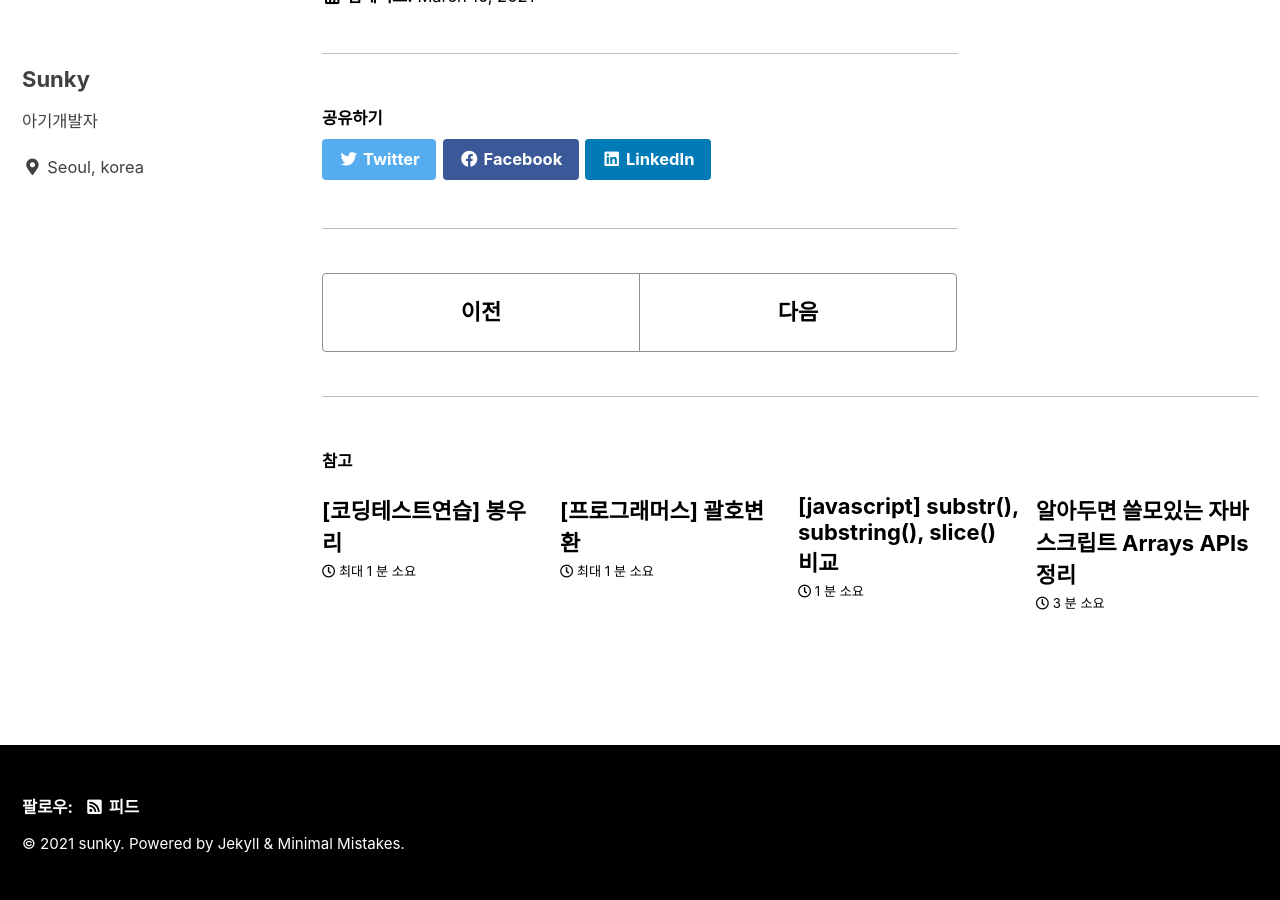
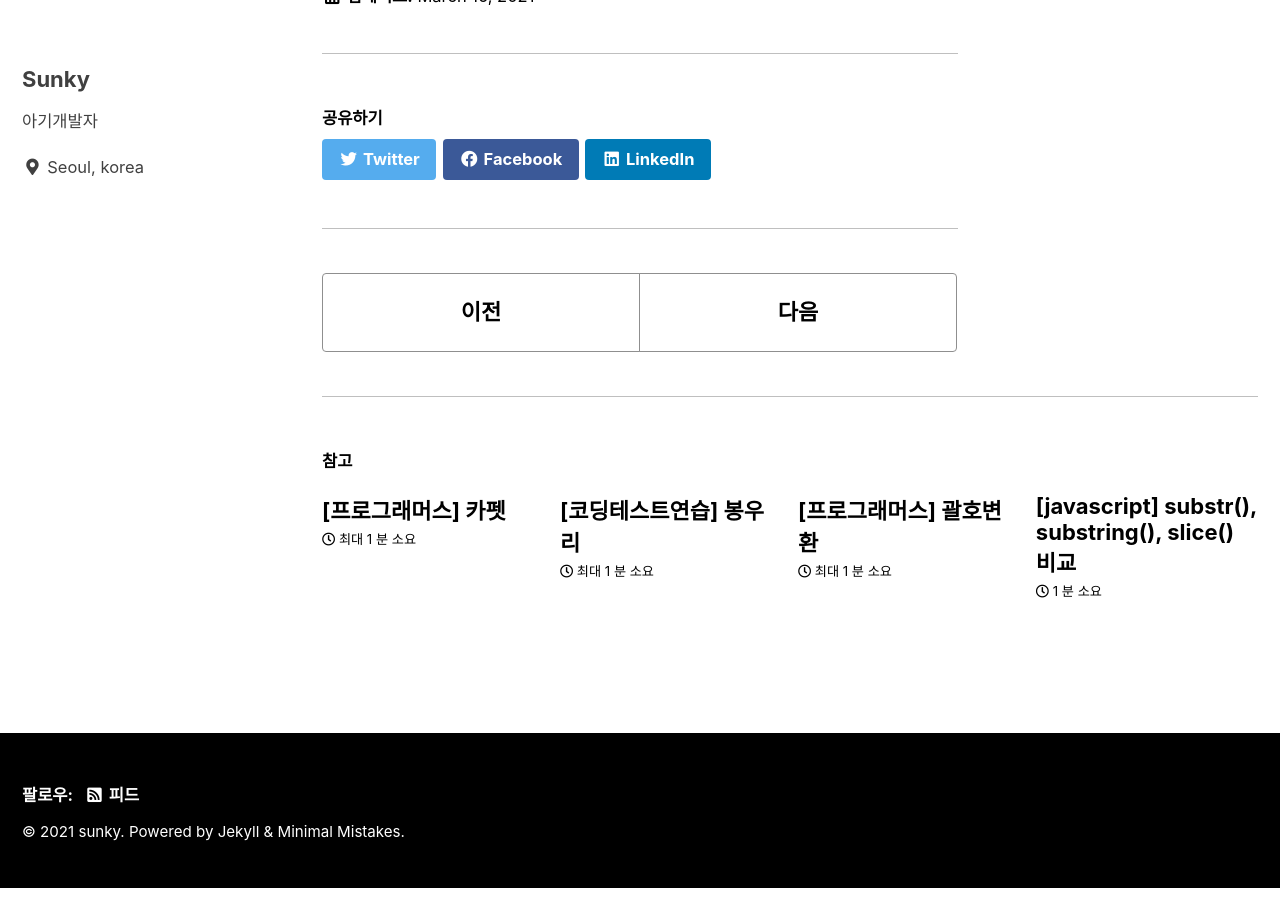
Before and after one commit to Sunky97/sunky97.github.io, a Jekyll site: the page built from _posts/2021-03-16-BOJ-3052.md, in a window 1280 px wide and 900 px high, scrolled down 1933 px. Built offline with Jekyll 4.4.1, drawn with Linux system fonts in a browser that asks for light colours; cached includes are drawn as plain includes; part of the change alters nothing that is shown.

Commit message:
게시물 업로드

````diff
--- /dev/null
+++ b/_posts/2021-03-23-carpet.md
@@ -0,0 +1,49 @@
+---
+title:  "[프로그래머스] 카펫"
+excerpt: ""
+
+categories:
+  - INFLEARN
+tags:
+  - [Coding Test, Algorithm, search]
+
+toc: true
+toc_sticky: true
+
+date: 2021-03-22
+last_modified_at: 2021-03-22
+---
+# **문제**
+
+문제 링크 : <https://programmers.co.kr/learn/courses/30/lessons/42842>
+
+<br>
+<br>
+<br>
+<br>
+
+# **풀이**
+카펫의 세로 길이(y)는 최소 3 이상이다.
+brown + yellow 를 y 로 나눴을때 나눠떨어지면 그때 몫이 카펫의 가로 길이(x)이다.
+
+x-2 와 y-2 를 곱했을때 yellow 값과 일치한다면 정답
+
+<br><br>
+
+# **코드**
+
+```javascript
+function solution(brown, yellow) {
+
+    let sum = brown + yellow;
+
+    for(let y=3; y<=sum; y++){
+
+        let x = sum/y;
+
+        if(yellow === (x-2)*(y-2)) return [x,y];
+    }
+
+}
+```
+<br><br>
````
Also changed, not shown: _posts/2021-03-22-ct-2-7.md (+1 -0 lines).
